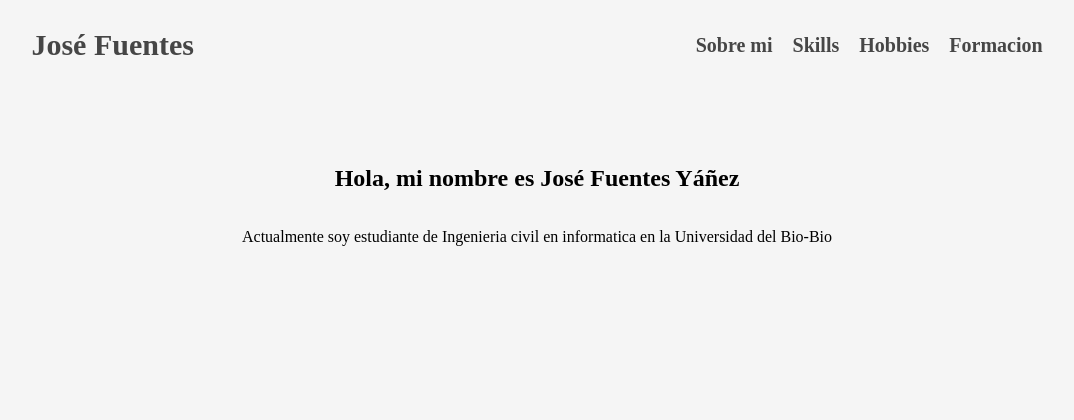
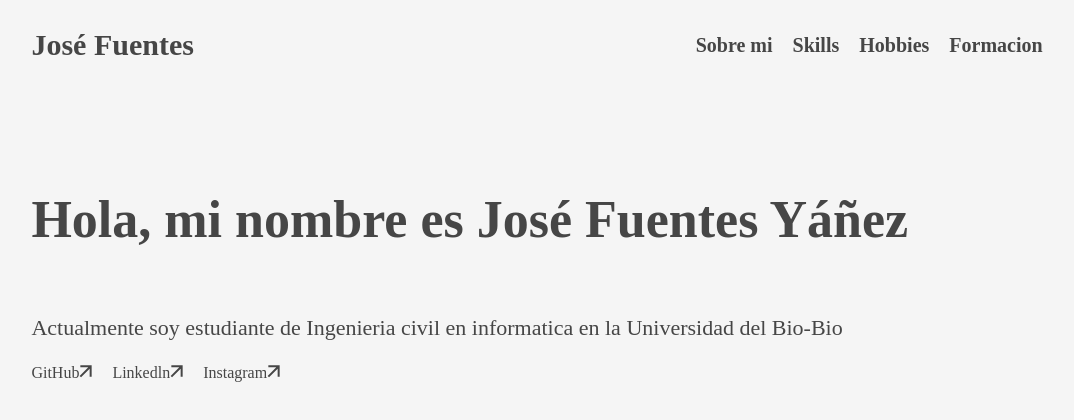
Before and after one commit to J0seFY/J0seFY.github.io, a plain HTML site: page portafolio/index.html in a window 1280 px wide. Shown: the whole page, without its empty margins (103-1177 px from the left). Drawn offline with Linux system fonts and the light colour scheme.

Commit message:
mejoras pag

```diff
--- a/encriptador/estilos.css
+++ b/encriptador/estilos.css
@@ -1,3 +1,10 @@
+body{
+
+    background: #F3F5FC;
+}
+
+
+
 .encriptar {
 
     display: flex;
--- /dev/null
+++ b/portafolio/assets/css/reset.css
@@ -0,0 +1,48 @@
+/* http://meyerweb.com/eric/tools/css/reset/
+   v2.0 | 20110126
+   License: none (public domain)
+*/
+
+html, body, div, span, applet, object, iframe,
+h1, h2, h3, h4, h5, h6, p, blockquote, pre,
+a, abbr, acronym, address, big, cite, code,
+del, dfn, em, img, ins, kbd, q, s, samp,
+small, strike, strong, sub, sup, tt, var,
+b, u, i, center,
+dl, dt, dd, ol, ul, li,
+fieldset, form, label, legend,
+table, caption, tbody, tfoot, thead, tr, th, td,
+article, aside, canvas, details, embed,
+figure, figcaption, footer, header, hgroup,
+menu, nav, output, ruby, section, summary,
+time, mark, audio, video {
+	margin: 0;
+	padding: 0;
+	border: 0;
+	font-size: 100%;
+	font: inherit;
+	vertical-align: baseline;
+}
+/* HTML5 display-role reset for older browsers */
+article, aside, details, figcaption, figure,
+footer, header, hgroup, menu, nav, section {
+	display: block;
+}
+body {
+	line-height: 1;
+}
+ol, ul {
+	list-style: none;
+}
+blockquote, q {
+	quotes: none;
+}
+blockquote:before, blockquote:after,
+q:before, q:after {
+	content: '';
+	content: none;
+}
+table {
+	border-collapse: collapse;
+	border-spacing: 0;
+}
--- a/portafolio/assets/css/style.css
+++ b/portafolio/assets/css/style.css
@@ -1,26 +1,33 @@
-body{
-    background: #F5F5F5;;
+body {
+    background: #F5F5F5;
+    ;
 }
 
+a{
+    text-decoration: none;
+    color: #464646;
+}
+
+
 .headerPrincipal .container {
-	display: flex;
-	align-items: center;
-	justify-content: space-between;
+    display: flex;
+    align-items: center;
+    justify-content: space-between;
     margin-left: 10%;
     margin-right: 10%;
     margin-bottom: 5%;
 }
 
-.menu-navegacion{
+.menu-navegacion {
     display: flex;
 }
 
 
-.categoria-menu-navegacion{
+.categoria-menu-navegacion {
     margin: 0 0 0 20px;
 }
 
-.headerPrincipal .container h1{
+.headerPrincipal .container h1 {
     font-family: 'Raleway';
     font-style: normal;
     color: #464646;
@@ -28,9 +35,10 @@ body{
     font-size: 30px;
 }
 
-.categoria-menu-navegacion{
+.categoria-menu-navegacion {
 
     font-size: 20px;
+    font-family: 'Courier New', Courier, monospace;
     font-family: 'Raleway';
     font-style: normal;
     color: #464646;
@@ -38,15 +46,69 @@ body{
     text-decoration: none;
 }
 
-.categoria-menu-navegacion:hover{
+.categoria-menu-navegacion:hover {
 
     color: blueviolet;
     text-decoration: underline;
+    transform: scale(1.1);
 }
 
 
-.contenidoPrincipal .container{
+.contenidoPrincipal .container {
+    margin: 0 10% 0 10%;
     display: flex;
     flex-direction: column;
-    align-items: center;
+    align-items: flex-start;
+
 }
+
+.contactos {
+
+    display: flex;
+    text-decoration: none;
+}
+
+.item-contacto {
+    margin-right: 20px;
+
+}
+
+.contenidoPrincipal .container h2 {
+    font-family: 'Raleway';
+    font-style: normal;
+    font-weight: 700;
+    font-size: 52px;
+    line-height: 61px;
+    color: #464646;
+}
+
+.contenidoPrincipal .container p {
+    font-family: 'Raleway';
+    font-style: normal;
+    font-weight: 400;
+    font-size: 22px;
+    line-height: 26px;
+
+    /* Preto/100% */
+    color: #464646;
+
+
+    /* Inside auto layout */
+    flex: none;
+    align-self: stretch;
+    flex-grow: 0;
+}
+
+.item-contacto {
+
+    font-family: 'Raleway';
+    font-style: normal;
+    font-weight: 500;
+    font-size: 16px;
+    line-height: 19px;
+    color: #464646;
+}
+
+.item-contacto:hover{
+    transform: scale(1.1);
+}
--- a/portafolio/index.html
+++ b/portafolio/index.html
@@ -30,6 +30,13 @@
         <div class="container">
             <h2>Hola, mi nombre es José Fuentes Yáñez </h2>
             <p>Actualmente soy estudiante de Ingenieria civil en informatica en la Universidad del Bio-Bio</p>
+            <div class="contactos">
+                <div class="item-contacto"><a href="https://github.com/J0seFY" class="contacto">GitHub<img src="assets/imagenes/flecha.svg"></a></div>
+                <div class="item-contacto"><a>Linkedln<img src="assets/imagenes/flecha.svg"></a></div>
+                <div class="item-contacto"><a class="item-contaco">Instagram<img src="assets/imagenes/flecha.svg"></a></div>
+
+
+            </div>
         </div>
 
 
```
Also changed, not shown: encriptador/encriptador.html (+9 -70 lines), encriptador/encriptador.js (+48 -6 lines), portafolio/assets/imagenes/flecha.svg (added).
